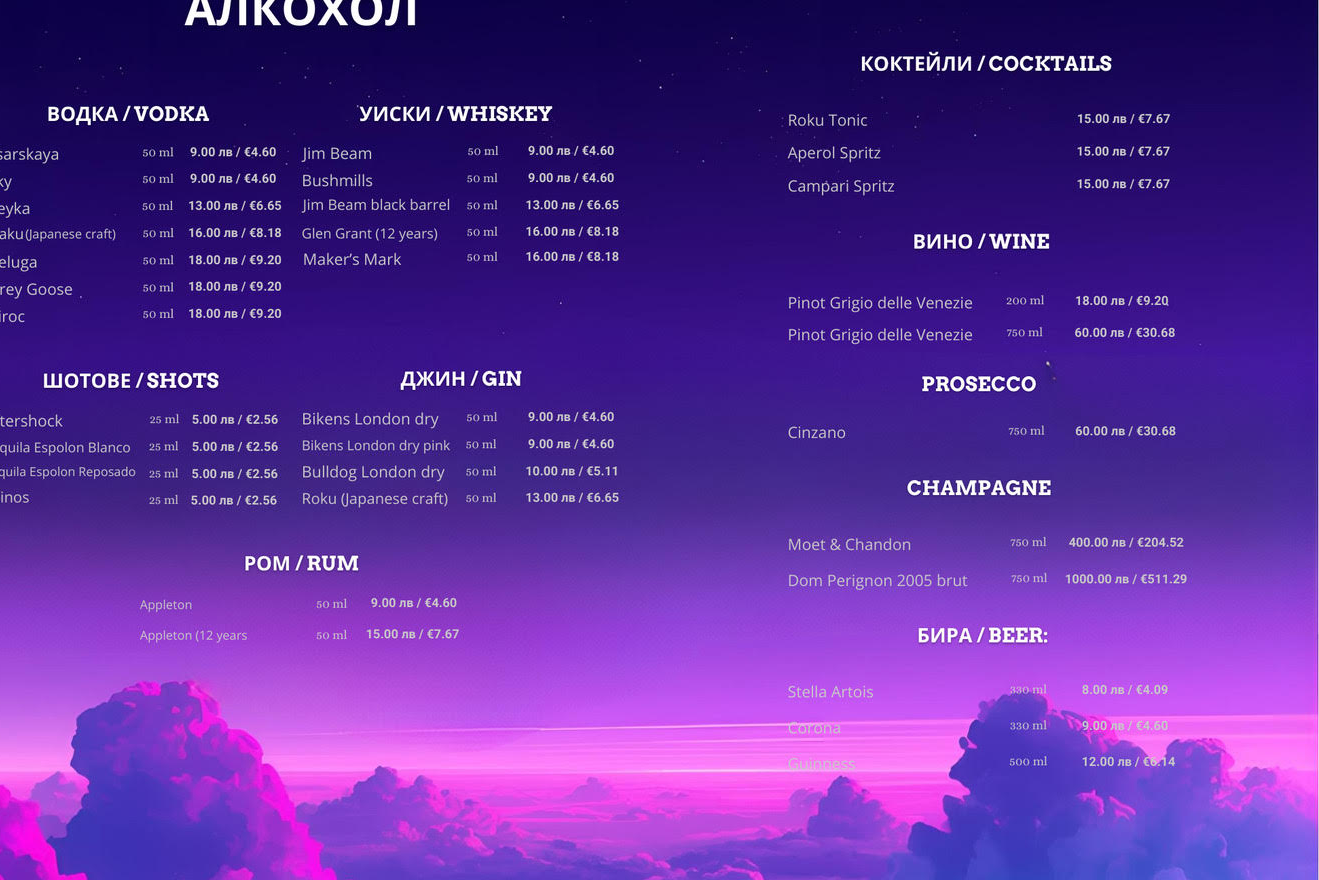
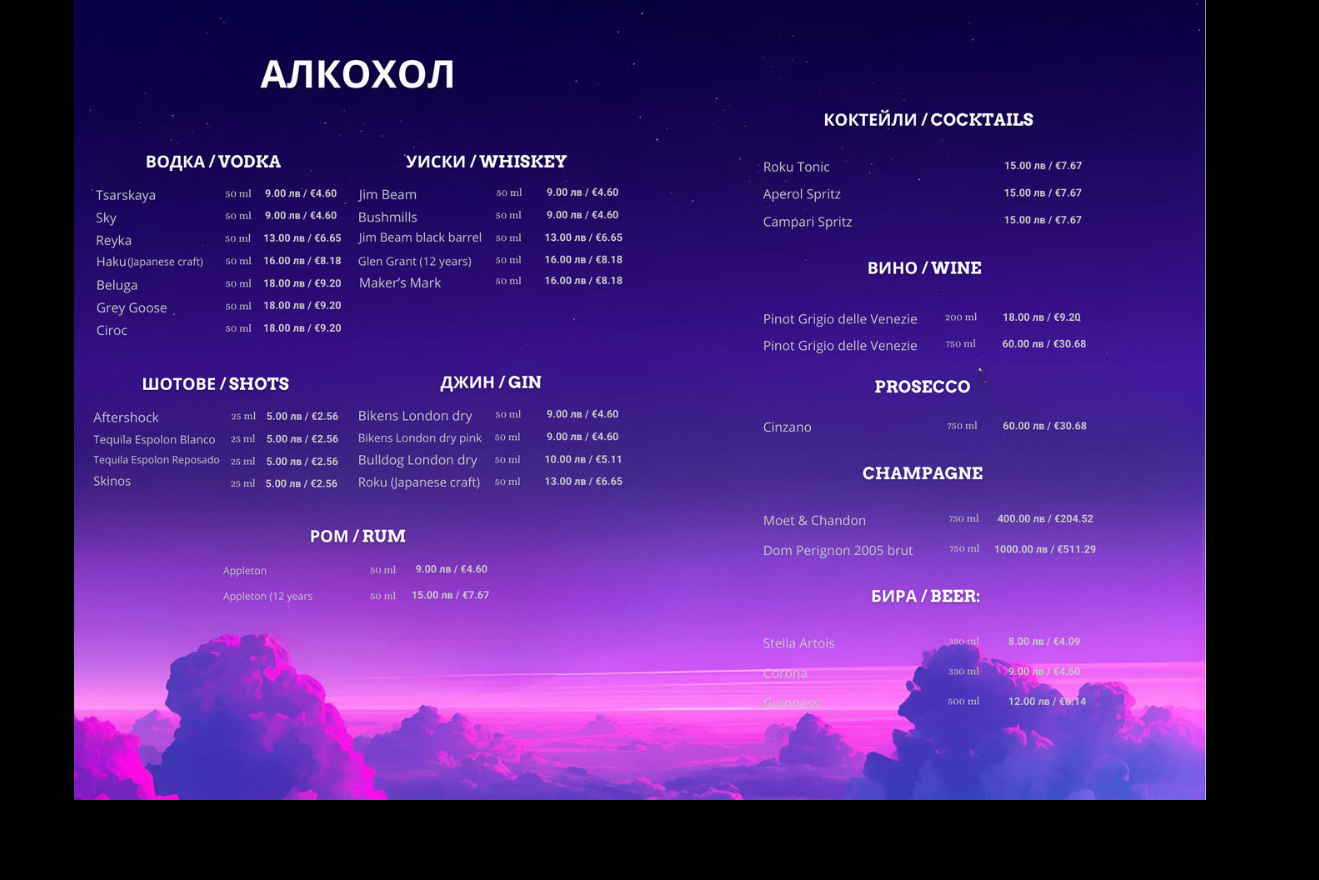
Before and after one commit to DStoy7/OBLK, a plain HTML site: page index.html in a window 1280 px wide. Shown: the whole page, 1319 px wide, since content can reach past the window. After the commit the page ends 800 px from the top, so only its background shows below. Drawn offline with Linux system fonts and the light colour scheme.

Commit message:
Add files via upload

```diff
--- a/index.html
+++ b/index.html
@@ -17,11 +17,15 @@
             display: flex;
             justify-content: center;
             align-items: center;
-            background-color: black; /* optional */
+            background-color: black; /* bars if aspect ratio differs */
         }
 
         img {
-
+            max-width: 100%;
+            max-height: 100%;
+            width: auto;
+            height: auto;
+            object-fit: contain;
         }
     </style>
 </head>
```
